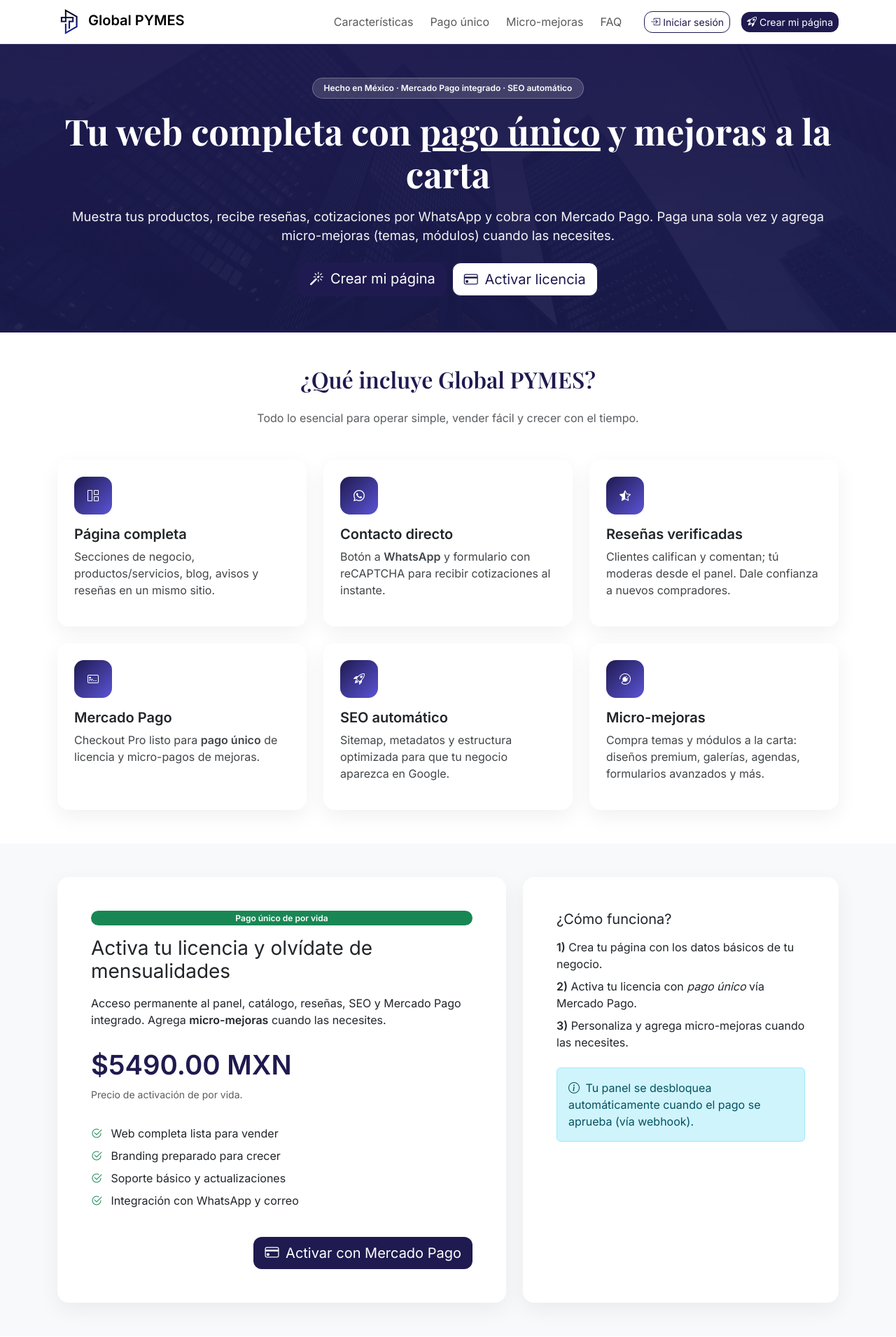
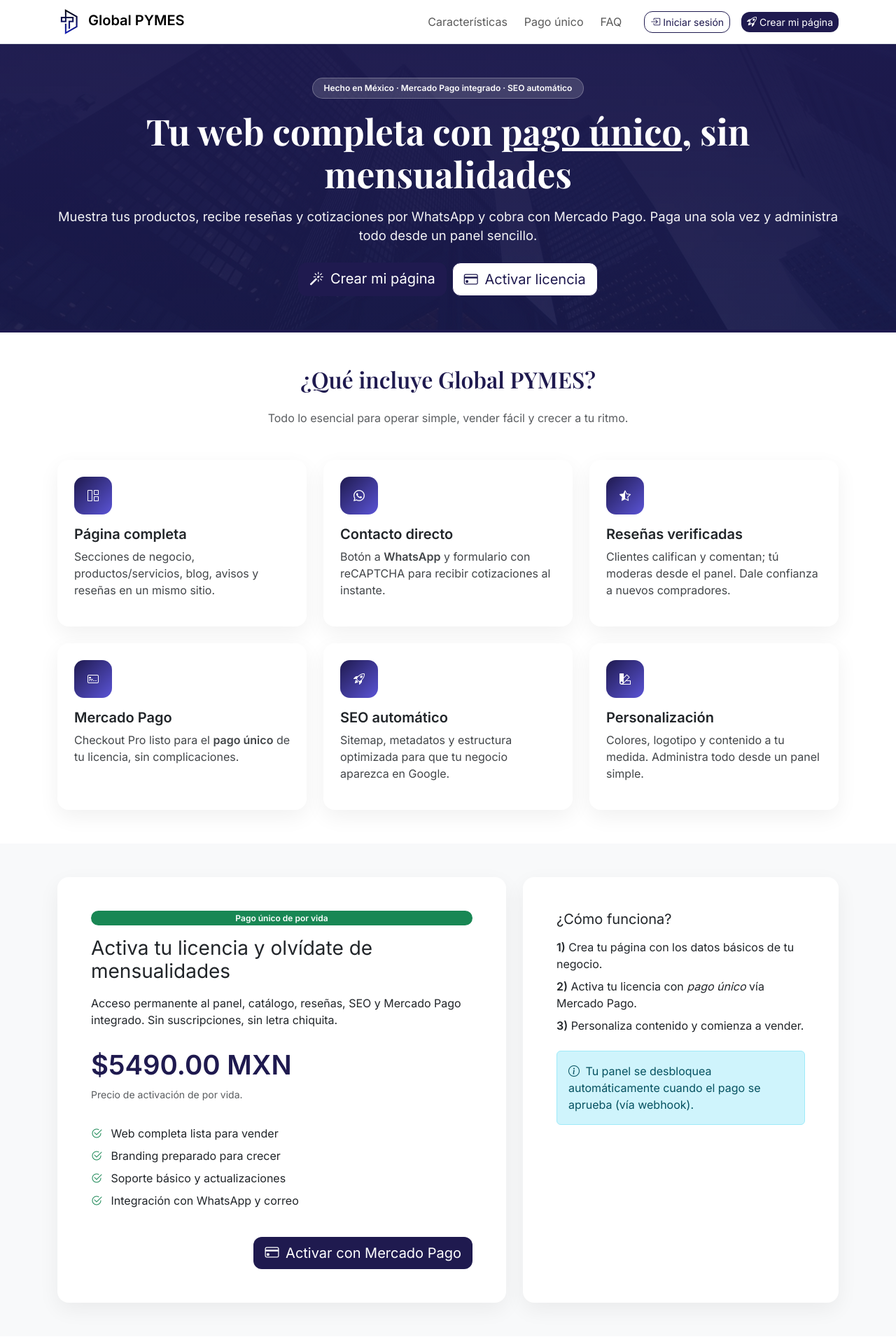
Before and after one commit to dvicampos/techdavani, a Flask app: page / in a window 1280 px wide. Shown: the top 1910 px of the page at 70% size. Run offline with Flask 3, Linux system fonts and the light colour scheme; data that the repository does not hold is empty; parts of the project's set-up code (start-up, migrations or seed data) failed here and were passed over; some libraries are stand-ins or nearby versions.

Commit message:
cambios de index

```diff
--- a/templates/index.html
+++ b/templates/index.html
@@ -12,8 +12,8 @@
   <link rel="icon" href="{{ url_for('static', filename='images/logo.jpg') }}" type="image/png">
 
   <!-- SEO -->
-  <meta name="description" content="Crea la web de tu negocio con pago único y activa funciones extra con micro-mejoras. Productos, reseñas, WhatsApp, SEO y Mercado Pago. Hecho en México.">
-  <meta name="keywords" content="pago único, pymes, tienda simple, catálogo, reseñas, Mercado Pago, plugins, Global PYMES, DavaniTechnology">
+  <meta name="description" content="Crea la web de tu negocio con pago único. Productos, reseñas, WhatsApp, SEO y Mercado Pago. Hecho en México.">
+  <meta name="keywords" content="pago único, pymes, tienda simple, catálogo, reseñas, Mercado Pago, Global PYMES, DavaniTechnology">
   <meta name="author" content="DavaniTechnology">
   <meta name="geo.region" content="MX">
   <meta name="geo.placename" content="México">
@@ -22,7 +22,7 @@
 
   <!-- OG -->
   <meta property="og:title" content="Global PYMES — Tu web completa con pago único">
-  <meta property="og:description" content="Paga una sola vez, obtén tu web completa y agrega funciones con micro-mejoras. Mercado Pago incluido.">
+  <meta property="og:description" content="Paga una sola vez y obtén tu web completa: catálogo, reseñas, WhatsApp, SEO y Mercado Pago.">
   <meta property="og:image" content="https://technologydavani.com/static/images/logo.jpg">
   <meta property="og:url" content="https://technologydavani.com">
   <meta property="og:type" content="website">
@@ -74,7 +74,6 @@
       <ul class="navbar-nav ms-auto align-items-lg-center gap-2">
         <li class="nav-item"><a class="nav-link" href="#features">Características</a></li>
         <li class="nav-item"><a class="nav-link" href="#price">Pago único</a></li>
-        <li class="nav-item"><a class="nav-link" href="#addons">Micro-mejoras</a></li>
         <li class="nav-item"><a class="nav-link" href="#faq">FAQ</a></li>
 
         {% if current_user.is_authenticated %}
@@ -105,10 +104,10 @@
     <span class="badge badge-soft rounded-pill px-3 py-2 mb-3">
       Hecho en México · Mercado Pago integrado · SEO automático
     </span>
-    <h1 class="mb-3">Tu web completa con <u>pago único</u> y mejoras a la carta</h1>
+    <h1 class="mb-3">Tu web completa con <u>pago único</u>, sin mensualidades</h1>
     <p class="lead mb-4">
-      Muestra tus productos, recibe reseñas, cotizaciones por WhatsApp y cobra con Mercado Pago.
-      Paga una sola vez y agrega <strong>micro-mejoras</strong> (temas, módulos) cuando las necesites.
+      Muestra tus productos, recibe reseñas y cotizaciones por WhatsApp y cobra con Mercado Pago.
+      Paga una sola vez y administra todo desde un panel sencillo.
     </p>
 
     <div class="d-flex flex-wrap justify-content-center gap-2">
@@ -132,7 +131,7 @@
 <section id="features" class="py-5">
   <div class="container">
     <h2 class="section-title text-center mb-4">¿Qué incluye Global PYMES?</h2>
-    <p class="text-center text-muted mb-5">Todo lo esencial para operar simple, vender fácil y crecer con el tiempo.</p>
+    <p class="text-center text-muted mb-5">Todo lo esencial para operar simple, vender fácil y crecer a tu ritmo.</p>
 
     <div class="row g-4 grid-feature">
       <div class="col-md-4">
@@ -161,7 +160,7 @@
         <div class="card h-100 p-4">
           <div class="icon-pill mb-3"><i class="bi bi-credit-card-2-front"></i></div>
           <h5 class="fw-bold">Mercado Pago</h5>
-          <p>Checkout Pro listo para <strong>pago único</strong> de licencia y micro-pagos de mejoras.</p>
+          <p>Checkout Pro listo para el <strong>pago único</strong> de tu licencia, sin complicaciones.</p>
         </div>
       </div>
       <div class="col-md-4">
@@ -173,9 +172,9 @@
       </div>
       <div class="col-md-4">
         <div class="card h-100 p-4">
-          <div class="icon-pill mb-3"><i class="bi bi-plugin"></i></div>
-          <h5 class="fw-bold">Micro-mejoras</h5>
-          <p>Compra temas y módulos a la carta: diseños premium, galerías, agendas, formularios avanzados y más.</p>
+          <div class="icon-pill mb-3"><i class="bi bi-palette2"></i></div>
+          <h5 class="fw-bold">Personalización</h5>
+          <p>Colores, logotipo y contenido a tu medida. Administra todo desde un panel simple.</p>
         </div>
       </div>
     </div>
@@ -191,7 +190,7 @@
           <span class="badge rounded-pill text-bg-success w-fit mb-3">Pago único de por vida</span>
           <h3 class="mb-3">Activa tu licencia y olvídate de mensualidades</h3>
           <p class="mb-4">Acceso permanente al panel, catálogo, reseñas, SEO y Mercado Pago integrado.
-            Agrega <strong>micro-mejoras</strong> cuando las necesites.</p>
+            Sin suscripciones, sin letra chiquita.</p>
 
           <!-- CUPÓN -->
           {% if SHOW_COUPON %}
@@ -252,59 +251,12 @@
           <h5 class="mb-3">¿Cómo funciona?</h5>
           <div class="mb-2"><strong>1)</strong> Crea tu página con los datos básicos de tu negocio.</div>
           <div class="mb-2"><strong>2)</strong> Activa tu licencia con <em>pago único</em> vía Mercado Pago.</div>
-          <div class="mb-4"><strong>3)</strong> Personaliza y agrega micro-mejoras cuando las necesites.</div>
+          <div class="mb-4"><strong>3)</strong> Personaliza contenido y comienza a vender.</div>
 
           <div class="alert alert-info mb-0">
             <i class="bi bi-info-circle me-1"></i>
             Tu panel se desbloquea automáticamente cuando el pago se aprueba (vía webhook).
           </div>
-        </div>
-      </div>
-    </div>
-  </div>
-</section>
-
-<!-- ADDONS -->
-<section id="addons" class="py-5">
-  <div class="container">
-    <h2 class="section-title text-center mb-4">Micro-mejoras (plugins)</h2>
-    <p class="text-center text-muted mb-5">Compra funciones adicionales sin cambiar de plataforma.</p>
-
-    <div class="row g-4">
-      <div class="col-md-4">
-        <div class="card h-100 p-4">
-          <div class="d-flex align-items-center justify-content-between mb-2">
-            <h6 class="fw-bold mb-0">Tema Premium Aurora</h6>
-            <span class="badge text-bg-secondary">desde $399</span>
-          </div>
-          <p class="mb-3">Diseño moderno con hero animado, grids y CTA flotantes.</p>
-          <a href="{{ url_for('checkout_addon', slug='theme-aurora') }}" class="btn btn-ghost w-100">
-            <i class="bi bi-plugin me-1"></i> Comprar tema
-          </a>
-        </div>
-      </div>
-      <div class="col-md-4">
-        <div class="card h-100 p-4">
-          <div class="d-flex align-items-center justify-content-between mb-2">
-            <h6 class="fw-bold mb-0">Formulario Pro</h6>
-            <span class="badge text-bg-secondary">desde $249</span>
-          </div>
-          <p class="mb-3">Campos personalizados, archivos adjuntos y auto-respuesta por correo.</p>
-          <a href="{{ url_for('checkout_addon', slug='form-pro') }}" class="btn btn-ghost w-100">
-            <i class="bi bi-plugin me-1"></i> Comprar módulo
-          </a>
-        </div>
-      </div>
-      <div class="col-md-4">
-        <div class="card h-100 p-4">
-          <div class="d-flex align-items-center justify-content-between mb-2">
-            <h6 class="fw-bold mb-0">Galería & Video</h6>
-            <span class="badge text-bg-secondary">desde $199</span>
-          </div>
-          <p class="mb-3">Carruseles responsive, lightbox y soporte para clips cortos.</p>
-          <a href="{{ url_for('checkout_addon', slug='media-gallery') }}" class="btn btn-ghost w-100">
-            <i class="bi bi-plugin me-1"></i> Comprar módulo
-          </a>
         </div>
       </div>
     </div>
@@ -339,7 +291,7 @@
         <div class="card h-100 p-4 text-start">
           <div class="icon-pill mb-3"><i class="bi bi-fingerprint"></i></div>
           <h5 class="fw-bold">Autenticidad</h5>
-          <p>Desarrollos a la medida, listos para crecer con plugins y temas.</p>
+          <p>Desarrollos a la medida, listos para crecer cuando lo necesites.</p>
         </div>
       </div>
     </div>
@@ -394,19 +346,13 @@
     <div class="accordion-item">
       <h2 class="accordion-header"><button class="accordion-button collapsed" data-bs-toggle="collapse" data-bs-target="#faq2">¿Qué incluye la licencia?</button></h2>
       <div id="faq2" class="accordion-collapse collapse" data-bs-parent="#faqAccordion">
-        <div class="accordion-body">Acceso permanente al panel, catálogo, reseñas, SEO, WhatsApp y <strong>Mercado Pago</strong> para pagos de licencia y micro-mejoras.</div>
-      </div>
-    </div>
-    <div class="accordion-item">
-      <h2 class="accordion-header"><button class="accordion-button collapsed" data-bs-toggle="collapse" data-bs-target="#faq3">¿Qué son las micro-mejoras?</button></h2>
-      <div id="faq3" class="accordion-collapse collapse" data-bs-parent="#faqAccordion">
-        <div class="accordion-body">Módulos o temas que compras una vez (ej. Tema premium, Formulario Pro, Galería). Se activan automáticamente al aprobar el pago.</div>
+        <div class="accordion-body">Acceso permanente al panel, catálogo, reseñas, SEO, WhatsApp y <strong>Mercado Pago</strong> para activar la licencia.</div>
       </div>
     </div>
     <div class="accordion-item">
       <h2 class="accordion-header"><button class="accordion-button collapsed" data-bs-toggle="collapse" data-bs-target="#faq4">¿Cómo se procesa el pago?</button></h2>
       <div id="faq4" class="accordion-collapse collapse" data-bs-parent="#faqAccordion">
-        <div class="accordion-body">Con <strong>Mercado Pago</strong> (Checkout Pro). Al aprobarse, el sistema activa la licencia o el plugin mediante webhook.</div>
+        <div class="accordion-body">Con <strong>Mercado Pago</strong> (Checkout Pro). Al aprobarse, el sistema activa la licencia mediante webhook.</div>
       </div>
     </div>
   </div>
```
Also changed, not shown: 1 other file.
